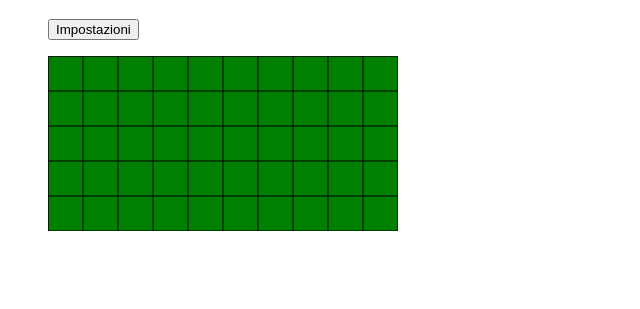
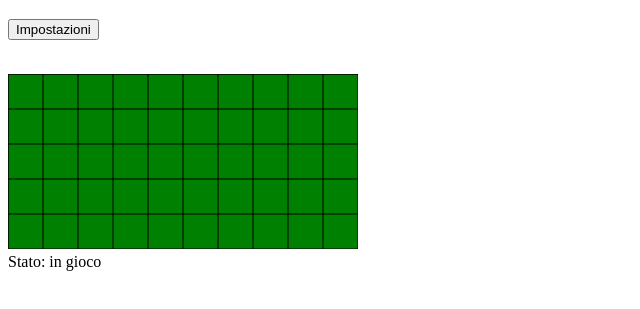
Before and after one commit to Clingonboy/campo-minato, a plain HTML site: page index.html in a window 1280 px wide. Shown: the part 61-370 px from the top of the page, without its empty margins (0-640 px from the left). Drawn offline with Linux system fonts and the light colour scheme.

Commit message:
Aggiunto messaggi stato partita

```diff
--- a/gui.js
+++ b/gui.js
@@ -69,7 +69,7 @@ function espandi() {
     quadratini.forEach(cella => {
         cella.forEach(q => {
             q.x = q.x + q.dx;
-            q.y = q.y + q.dy;
+            q.y = q.y + q.dy +5;
         });
     });
 }
--- a/index.html
+++ b/index.html
@@ -12,10 +12,13 @@
 </head>
 <body>
     <h1>Campo fiorito</h1>
-    <dir>
+    <div>
         <button>Impostazioni</button>
     </div>
 <br>
     <canvas id = "myCanvas"></canvas>
+    <div id="status">
+    Stato: <spam id="status-attivo"> in gioco </spam>
+    </div>
 </body>
 </html>
--- a/main.js
+++ b/main.js
@@ -14,6 +14,7 @@ const posizioneBombe = [];
 const quadratini = [];
 const nq = 5;
 const l = lc / nq;
+const messaggioStato = document.getElementById("status-attivo");
 
 function init() {
     canvas.width = nx * lc;
@@ -33,6 +34,7 @@ function init() {
         const y = e.clientY - rect.top;
         rightClickCell(x,y);
     });
+    messaggioStato.innerText = 'in gioco';
 }
 
 /**
@@ -51,6 +53,7 @@ function clickCell (x, y) {
     } else if (grid[yCell][xCell].bomb === 1){
         // Se clicca sulla cella con boma perde la partita
         haiPerso(grid);
+        messaggioStato.innerText = 'Hai perso, ha ha ha !!';
     }
 }
 
--- a/utils.js
+++ b/utils.js
@@ -98,6 +98,7 @@ function controlloSeHaiVinto() {
     }
     if( n === nMine) {
         console.log('Hai vinto');
+        messaggioStato.innerText = 'Hai vinto, sei bravissimo !!';
     } else {
         console.log('Non hai ancora vinto');
     }
```
